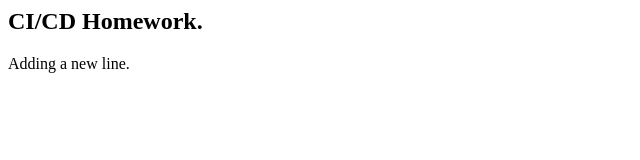
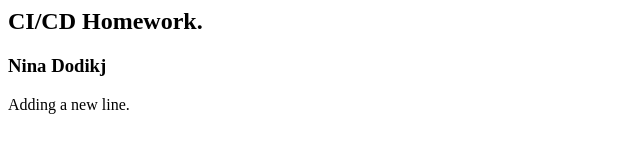
Before and after one commit to ninadodikj/kiii-homework, a plain HTML site: page index.html in a window 1280 px wide. Shown: the whole page, without its empty margins (0-640 px from the left). Drawn offline with Linux system fonts and the light colour scheme.

Commit message:
New content in index.html

```diff
--- a/index.html
+++ b/index.html
@@ -1,6 +1,7 @@
 <html>
 <body>
 <h2>CI/CD Homework.</h2>
+  <h3>Nina Dodikj</h3>
 <p>Adding a new line.</p>
 <body>
 </html>
```
